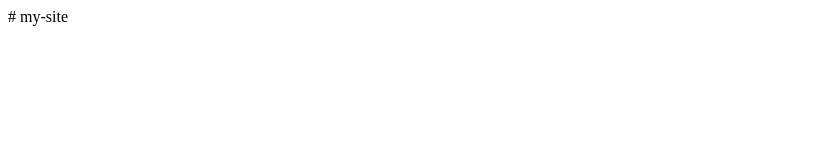
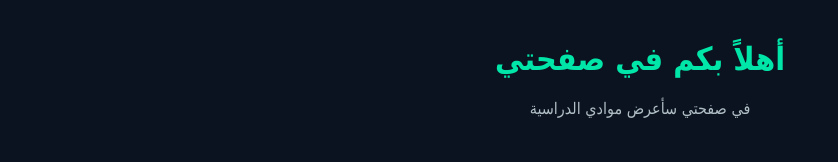
Before and after one commit to g5fdp8x59f-ship-it/my-site, a plain HTML site: page index.html in a window 1280 px wide. Shown: the whole page, without its empty margins (0-838 px from the left). Drawn offline with Linux system fonts and the light colour scheme.

Commit message:
Create index.html for personal webpage in Arabic

```diff
--- a/index.html
+++ b/index.html
@@ -1 +1,37 @@
-# my-site
+<!DOCTYPE html>
+<html lang="ar" dir="rtl">
+<head>
+    <meta charset="UTF-8">
+    <title>صفحتي</title>
+    <style>
+        body {
+            margin: 0;
+            font-family: Tahoma, Arial, sans-serif;
+            background: #0b1320;
+            color: #eaeaea;
+        }
+        .container {
+            width: 90%;
+            max-width: 800px;
+            margin: 40px auto;
+        }
+        h1 {
+            color: #00e5a8;
+            text-align: center;
+        }
+        .subtitle {
+            text-align: center;
+            color: #b0bec5;
+            margin-bottom: 30px;
+        }
+    </style>
+</head>
+<body>
+
+<div class="container">
+    <h1>أهلاً بكم في صفحتي</h1>
+    <p class="subtitle">في صفحتي سأعرض موادي الدراسية</p>
+</div>
+
+</body>
+</html>
```
